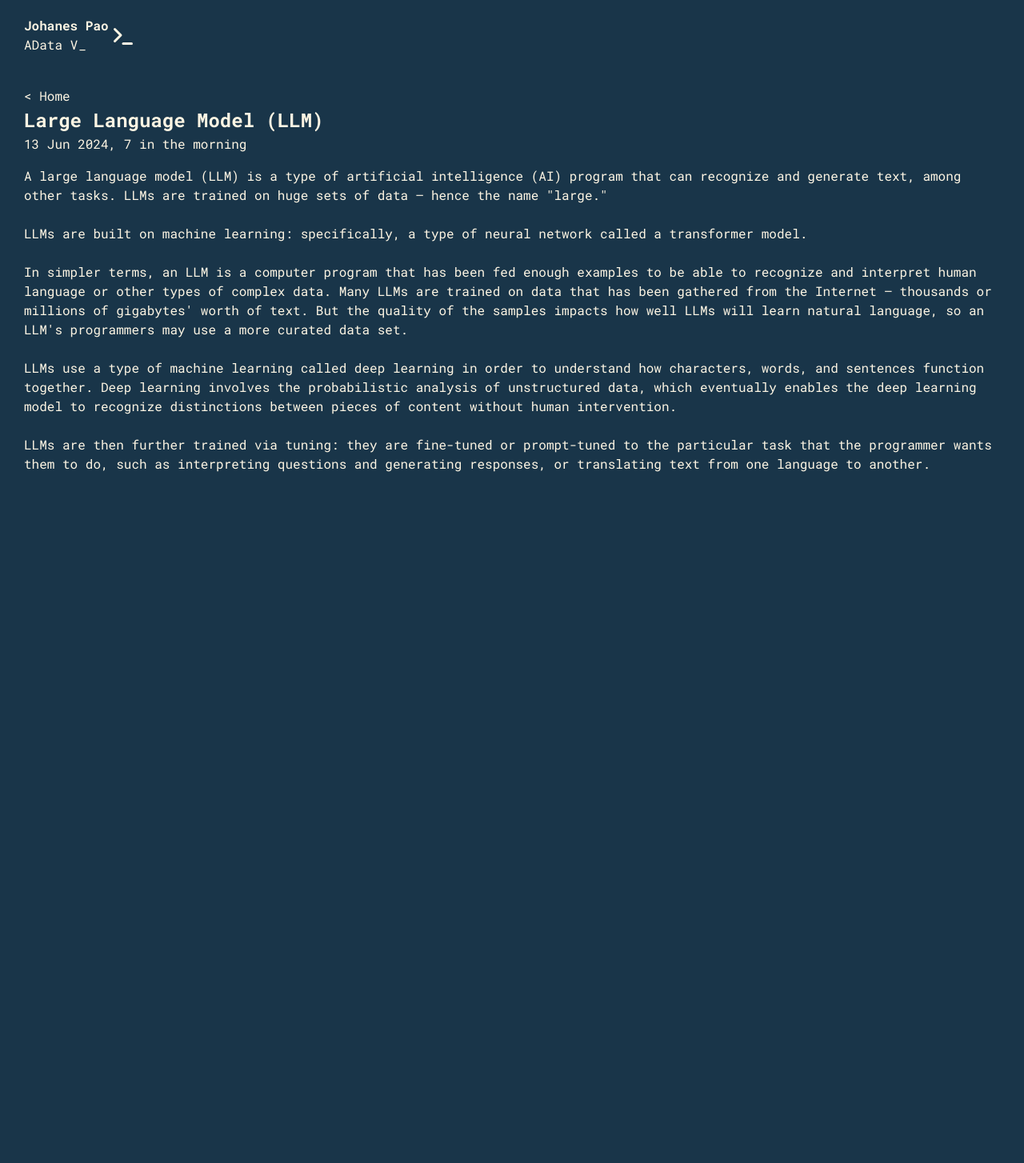
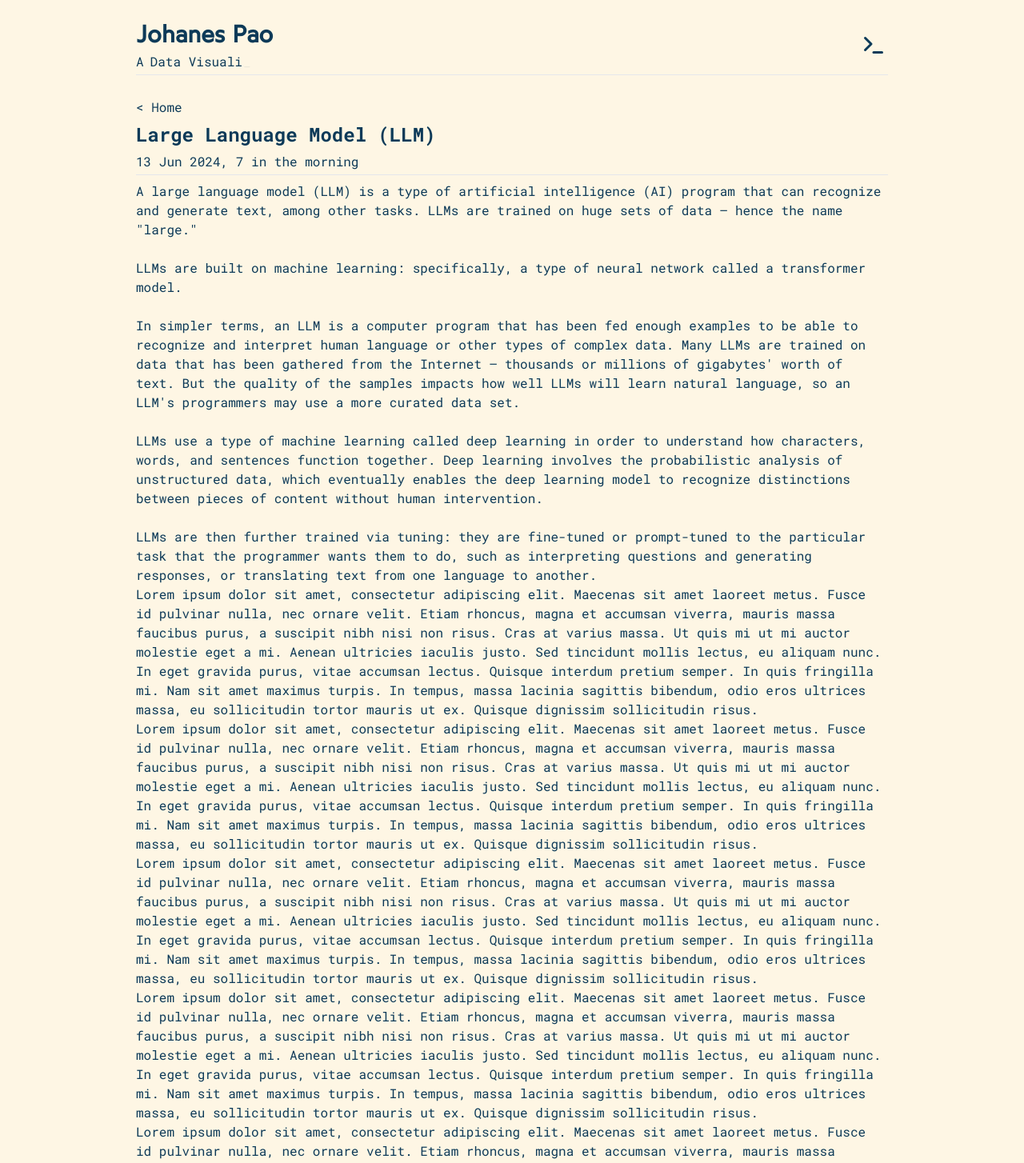
Before and after one commit to johanesPao/surreal, a Next.js app: page /artikel/large-language-model in a window 1280 px wide. Shown: the top 1454 px of the page at 80% size. Before the commit the page ends 800 px from the top, so only its background shows below. Built offline with nearby package versions, Linux system fonts and the light colour scheme.

Commit message:
Fix layout

```diff
--- a/app/_css/globals.css
+++ b/app/_css/globals.css
@@ -3,8 +3,8 @@
 @tailwind utilities;
 
 :root {
-  --default-color: #fef6e4;
-  --bg-color: #193549;
+  --default-font-color: #0d3a58;
+  --bg-color: #fef6e4;
 }
 
 body {
@@ -12,5 +12,5 @@ body {
   font-family: var(--font-roboto-mono);
   font-size: 16px;
   line-height: 1.5;
-  color: var(--default-color);
+  color: var(--default-font-color);
 }
--- a/app/artikel/[slug]/page.tsx
+++ b/app/artikel/[slug]/page.tsx
@@ -39,19 +39,29 @@ export default async function Page({ params }: { params: { slug: string}}) {
 
     return (
         <div className="">
-            <div className="">
-                <Link href="/">{`< Home`}</Link>
-            </div>
             <article className="prose prose-lg md:prose-lg lg:prose-lg mx-auto">
                 <div className="pb-4">
+                    <div className="sticky top-0 bg-special-background py-2 flex flex-col gap-1">
+                        <Link href="/">{`< Home`}</Link>
                         <h1 className="text-[24px] font-black">
                             {artikel.metadata.judul}
                         </h1>
                         <p>
                             {new Date(artikel.metadata.dipublikasikan).toLocaleDateString("en-ID", opsiStringDate)}
                         </p>
+                        <hr />
                     </div>
                     <MDXContent />
+                    <div>Lorem ipsum dolor sit amet, consectetur adipiscing elit. Maecenas sit amet laoreet metus. Fusce id pulvinar nulla, nec ornare velit. Etiam rhoncus, magna et accumsan viverra, mauris massa faucibus purus, a suscipit nibh nisi non risus. Cras at varius massa. Ut quis mi ut mi auctor molestie eget a mi. Aenean ultricies iaculis justo. Sed tincidunt mollis lectus, eu aliquam nunc. In eget gravida purus, vitae accumsan lectus. Quisque interdum pretium semper. In quis fringilla mi. Nam sit amet maximus turpis. In tempus, massa lacinia sagittis bibendum, odio eros ultrices massa, eu sollicitudin tortor mauris ut ex. Quisque dignissim sollicitudin risus. </div>
+                    <div>Lorem ipsum dolor sit amet, consectetur adipiscing elit. Maecenas sit amet laoreet metus. Fusce id pulvinar nulla, nec ornare velit. Etiam rhoncus, magna et accumsan viverra, mauris massa faucibus purus, a suscipit nibh nisi non risus. Cras at varius massa. Ut quis mi ut mi auctor molestie eget a mi. Aenean ultricies iaculis justo. Sed tincidunt mollis lectus, eu aliquam nunc. In eget gravida purus, vitae accumsan lectus. Quisque interdum pretium semper. In quis fringilla mi. Nam sit amet maximus turpis. In tempus, massa lacinia sagittis bibendum, odio eros ultrices massa, eu sollicitudin tortor mauris ut ex. Quisque dignissim sollicitudin risus. </div>
+                    <div>Lorem ipsum dolor sit amet, consectetur adipiscing elit. Maecenas sit amet laoreet metus. Fusce id pulvinar nulla, nec ornare velit. Etiam rhoncus, magna et accumsan viverra, mauris massa faucibus purus, a suscipit nibh nisi non risus. Cras at varius massa. Ut quis mi ut mi auctor molestie eget a mi. Aenean ultricies iaculis justo. Sed tincidunt mollis lectus, eu aliquam nunc. In eget gravida purus, vitae accumsan lectus. Quisque interdum pretium semper. In quis fringilla mi. Nam sit amet maximus turpis. In tempus, massa lacinia sagittis bibendum, odio eros ultrices massa, eu sollicitudin tortor mauris ut ex. Quisque dignissim sollicitudin risus. </div>
+                    <div>Lorem ipsum dolor sit amet, consectetur adipiscing elit. Maecenas sit amet laoreet metus. Fusce id pulvinar nulla, nec ornare velit. Etiam rhoncus, magna et accumsan viverra, mauris massa faucibus purus, a suscipit nibh nisi non risus. Cras at varius massa. Ut quis mi ut mi auctor molestie eget a mi. Aenean ultricies iaculis justo. Sed tincidunt mollis lectus, eu aliquam nunc. In eget gravida purus, vitae accumsan lectus. Quisque interdum pretium semper. In quis fringilla mi. Nam sit amet maximus turpis. In tempus, massa lacinia sagittis bibendum, odio eros ultrices massa, eu sollicitudin tortor mauris ut ex. Quisque dignissim sollicitudin risus. </div>
+                    <div>Lorem ipsum dolor sit amet, consectetur adipiscing elit. Maecenas sit amet laoreet metus. Fusce id pulvinar nulla, nec ornare velit. Etiam rhoncus, magna et accumsan viverra, mauris massa faucibus purus, a suscipit nibh nisi non risus. Cras at varius massa. Ut quis mi ut mi auctor molestie eget a mi. Aenean ultricies iaculis justo. Sed tincidunt mollis lectus, eu aliquam nunc. In eget gravida purus, vitae accumsan lectus. Quisque interdum pretium semper. In quis fringilla mi. Nam sit amet maximus turpis. In tempus, massa lacinia sagittis bibendum, odio eros ultrices massa, eu sollicitudin tortor mauris ut ex. Quisque dignissim sollicitudin risus. </div>
+                    <div>Lorem ipsum dolor sit amet, consectetur adipiscing elit. Maecenas sit amet laoreet metus. Fusce id pulvinar nulla, nec ornare velit. Etiam rhoncus, magna et accumsan viverra, mauris massa faucibus purus, a suscipit nibh nisi non risus. Cras at varius massa. Ut quis mi ut mi auctor molestie eget a mi. Aenean ultricies iaculis justo. Sed tincidunt mollis lectus, eu aliquam nunc. In eget gravida purus, vitae accumsan lectus. Quisque interdum pretium semper. In quis fringilla mi. Nam sit amet maximus turpis. In tempus, massa lacinia sagittis bibendum, odio eros ultrices massa, eu sollicitudin tortor mauris ut ex. Quisque dignissim sollicitudin risus. </div>
+                    <div>Lorem ipsum dolor sit amet, consectetur adipiscing elit. Maecenas sit amet laoreet metus. Fusce id pulvinar nulla, nec ornare velit. Etiam rhoncus, magna et accumsan viverra, mauris massa faucibus purus, a suscipit nibh nisi non risus. Cras at varius massa. Ut quis mi ut mi auctor molestie eget a mi. Aenean ultricies iaculis justo. Sed tincidunt mollis lectus, eu aliquam nunc. In eget gravida purus, vitae accumsan lectus. Quisque interdum pretium semper. In quis fringilla mi. Nam sit amet maximus turpis. In tempus, massa lacinia sagittis bibendum, odio eros ultrices massa, eu sollicitudin tortor mauris ut ex. Quisque dignissim sollicitudin risus. </div>
+                    <div>Lorem ipsum dolor sit amet, consectetur adipiscing elit. Maecenas sit amet laoreet metus. Fusce id pulvinar nulla, nec ornare velit. Etiam rhoncus, magna et accumsan viverra, mauris massa faucibus purus, a suscipit nibh nisi non risus. Cras at varius massa. Ut quis mi ut mi auctor molestie eget a mi. Aenean ultricies iaculis justo. Sed tincidunt mollis lectus, eu aliquam nunc. In eget gravida purus, vitae accumsan lectus. Quisque interdum pretium semper. In quis fringilla mi. Nam sit amet maximus turpis. In tempus, massa lacinia sagittis bibendum, odio eros ultrices massa, eu sollicitudin tortor mauris ut ex. Quisque dignissim sollicitudin risus. </div>
+                    <div>Lorem ipsum dolor sit amet, consectetur adipiscing elit. Maecenas sit amet laoreet metus. Fusce id pulvinar nulla, nec ornare velit. Etiam rhoncus, magna et accumsan viverra, mauris massa faucibus purus, a suscipit nibh nisi non risus. Cras at varius massa. Ut quis mi ut mi auctor molestie eget a mi. Aenean ultricies iaculis justo. Sed tincidunt mollis lectus, eu aliquam nunc. In eget gravida purus, vitae accumsan lectus. Quisque interdum pretium semper. In quis fringilla mi. Nam sit amet maximus turpis. In tempus, massa lacinia sagittis bibendum, odio eros ultrices massa, eu sollicitudin tortor mauris ut ex. Quisque dignissim sollicitudin risus. </div>
+                </div>
             </article>
         </div>
     )
--- a/app/layout.tsx
+++ b/app/layout.tsx
@@ -45,14 +45,15 @@ export default function RootLayout({
           {title}
         </title>
       </head>
-      <body>
-        <div className="h-screen w-screen">
-          <Header />
-          <main className="relative z-10 bg-cobalt-blue px-[30px] py-[20px] flex">
-            <div className="grid">
-              {children}
-            </div>
-          </main>
+      <body className="max-w-[1000px] mx-auto">
+        <div className="flex flex-col h-full w-full">
+            <Header />
+            {/* <hr className="w-full"/> */}
+            <main className="relative px-[30px] flex flex-col grow">
+              <div className="grid">
+                {children}
+              </div>
+            </main>
         </div>
       </body>
     </html>
--- a/komponen/tsx/Header.tsx
+++ b/komponen/tsx/Header.tsx
@@ -7,8 +7,9 @@ import { IconBurger, IconTerminal, IconTerminal2 } from "@tabler/icons-react"
 const Header = () => {
   const { scrollYProgress } = useScroll()
   return (
-    <header className="h-[100px] py-[20px] px-[30px] text-special-background flex items-center">
-      <div className="fixed flex-row top-[20px] gap-2 items-baseline z-0">
+    <div className="h-auto py-[20px] px-[30px] bg-special-background w-full flex flex-col py-2 gap-1 justify-between sticky top-0">
+      <div className="flex flex-row">
+        <div className="grow">
           <motion.strong
             className="font-wotfard text-[30px]"
             whileInView={{
@@ -17,7 +18,7 @@ const Header = () => {
           >
             {`Johanes Pao`}
           </motion.strong>
-        <div className="flex gap-2">
+          <div className="flex flex-row gap-2">
             <span>A</span>
             <TeksKetikan
               teks={[
@@ -32,12 +33,14 @@ const Header = () => {
             />
           </div>
         </div>
-      <div className="fixed flex top-[20px] right-[30px] h-[45px] items-center z-50">
-        <div className="bg-cobalt-blue-900 rounded-md">
-          <IconTerminal className="animate-pulse transition-all" size={36}/>
+        <div className="flex flex-col justify-around group cursor-pointer hover:animate-pulse">
+          <div className="rounded-md">
+            <IconTerminal className="" size={36}/>
           </div>
         </div>
-    </header>
+      </div>
+      <hr className="w-full" />
+    </div>
   )
 }
 
--- a/tailwind.config.ts
+++ b/tailwind.config.ts
@@ -5,7 +5,8 @@ const config: Config = {
     "./pages/**/*.{js,ts,jsx,tsx,mdx}",
     "./components/**/*.{js,ts,jsx,tsx,mdx}",
     "./(app|komponenMDX)/**/*.{js,ts,jsx,tsx,mdx}",
-    "./mdx-components.tsx"
+    "./mdx-components.tsx",
+    "./komponen/**/*.{js,ts,jsx,tsx,mdx}"
   ],
   theme: {
     extend: {
```
Lines whose indentation alone changed are shown as unchanged.
